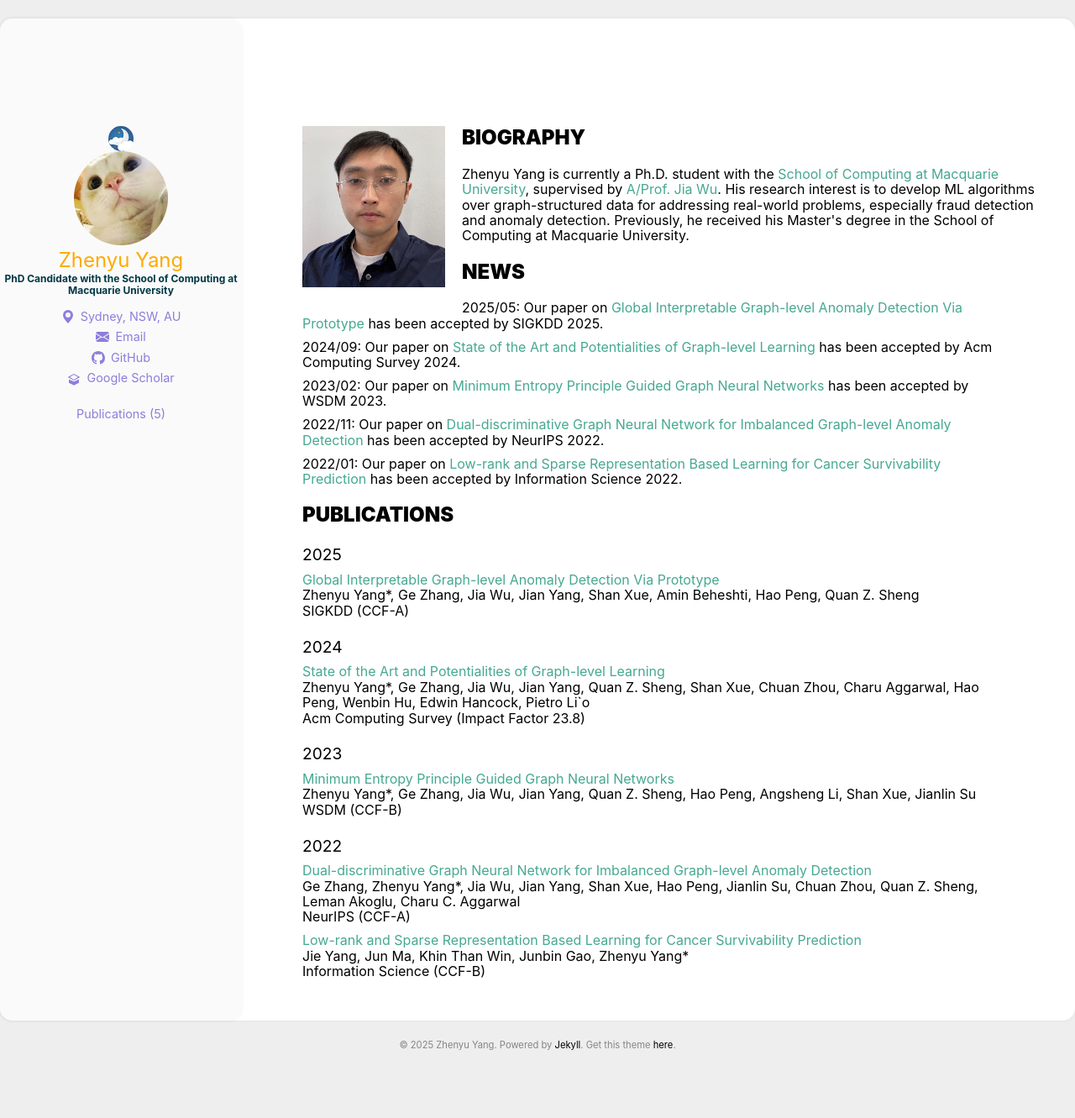
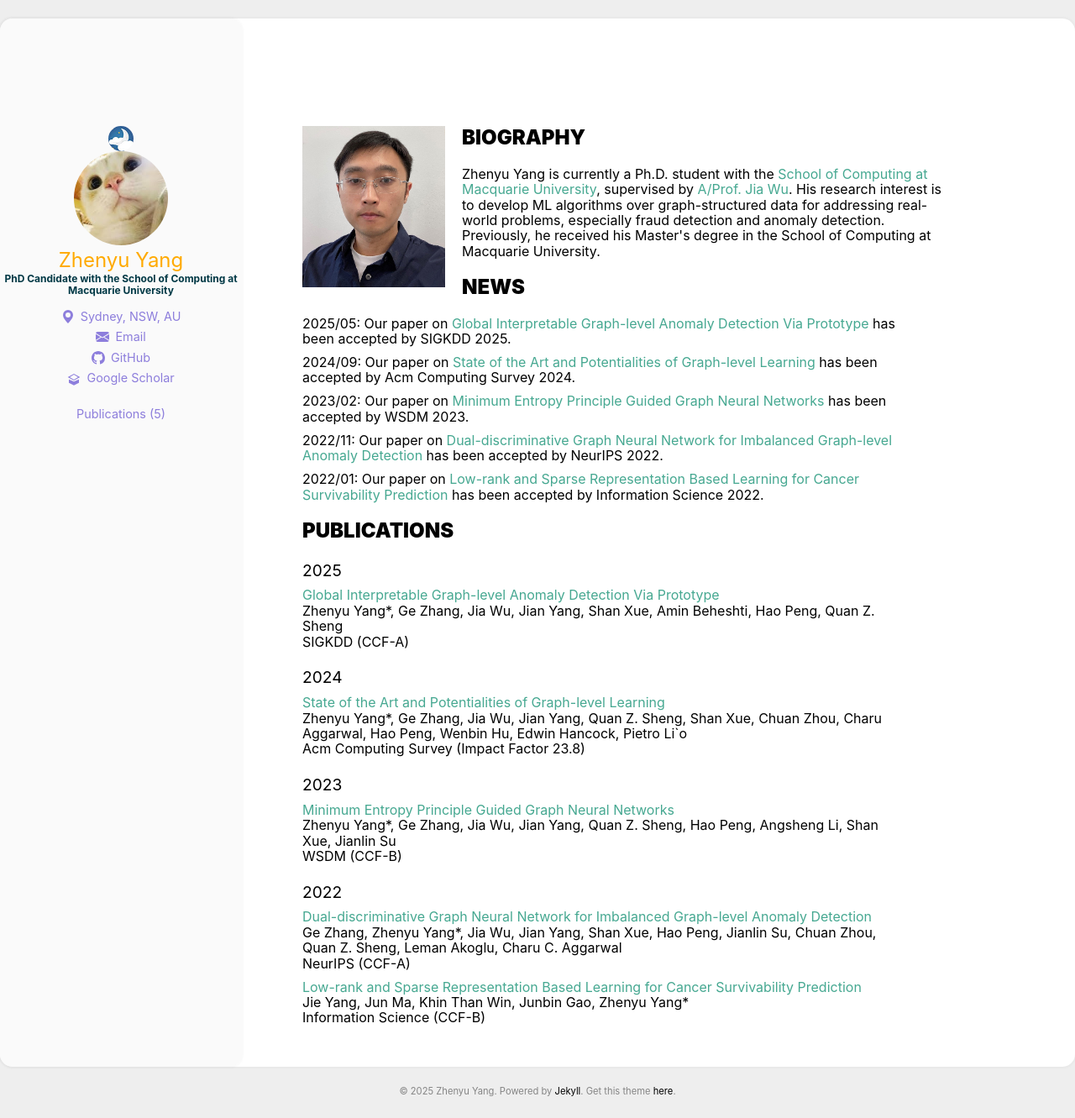
Before and after one commit to ZhenyuYangMQ/ZhenyuYangMQ.github.io, a Jekyll site: the page built from index.html, in a window 1280 px wide. Shown: the whole page at 84% size. Built offline with Jekyll 4.4.1, drawn with Linux system fonts in a browser that asks for light colours; before the commit the page ends 1276 px from its top, so only the background shows below that.

Commit message:
Update main.scss

```diff
--- a/assets/css/main.scss
+++ b/assets/css/main.scss
@@ -152,7 +152,7 @@ img {
     @include breakpoint(medium) {
         margin-left: auto;
         margin-right: auto;
-        max-width: 80 rem;
+        max-width: 50 rem;
         padding-top: 2.5rem;
     }
 
@@ -284,7 +284,7 @@ img {
     }
 
     @include breakpoint(medium) {
-        max-width: 80rem;
+        max-width: 50rem;
         margin-top: 5rem;
     }
 
```
